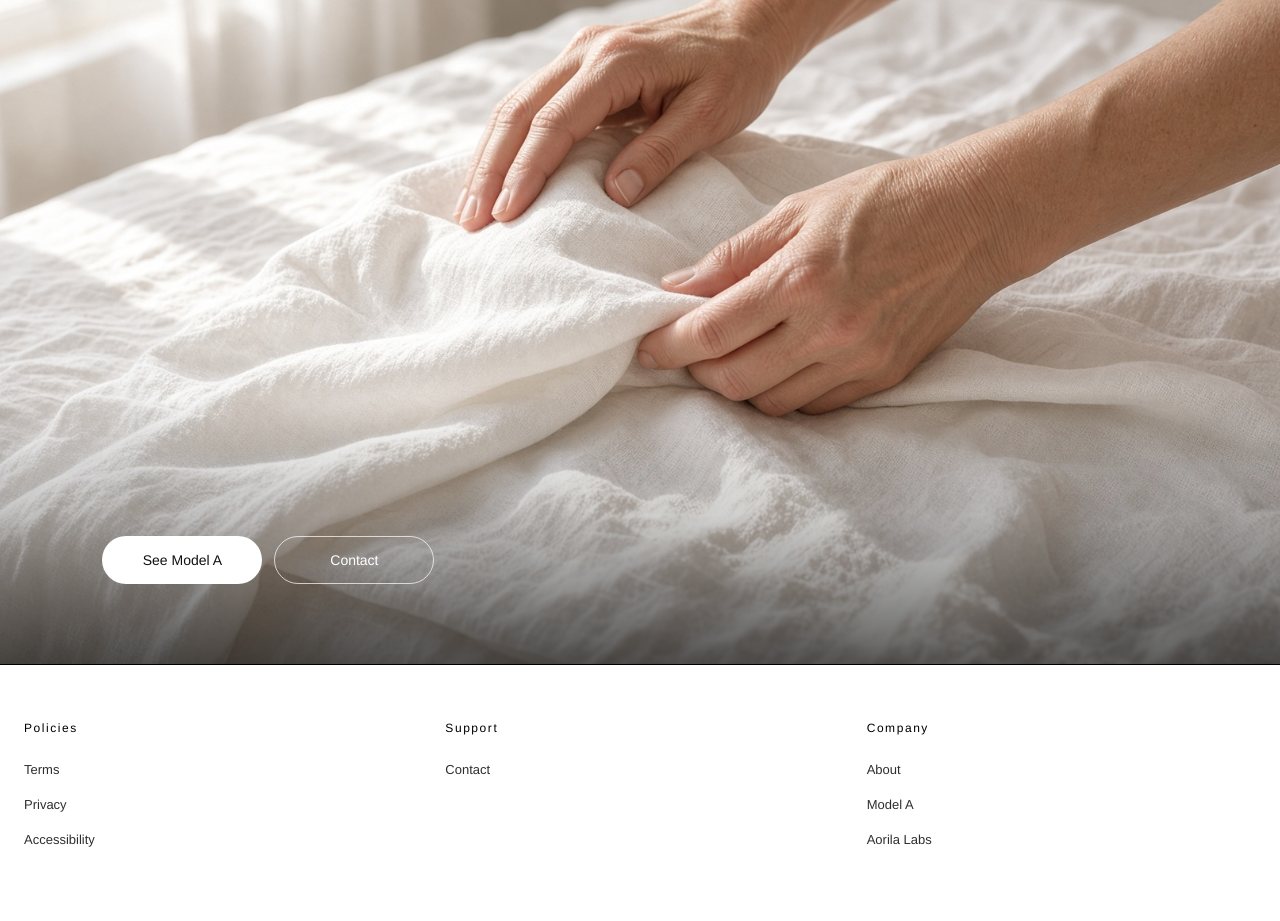
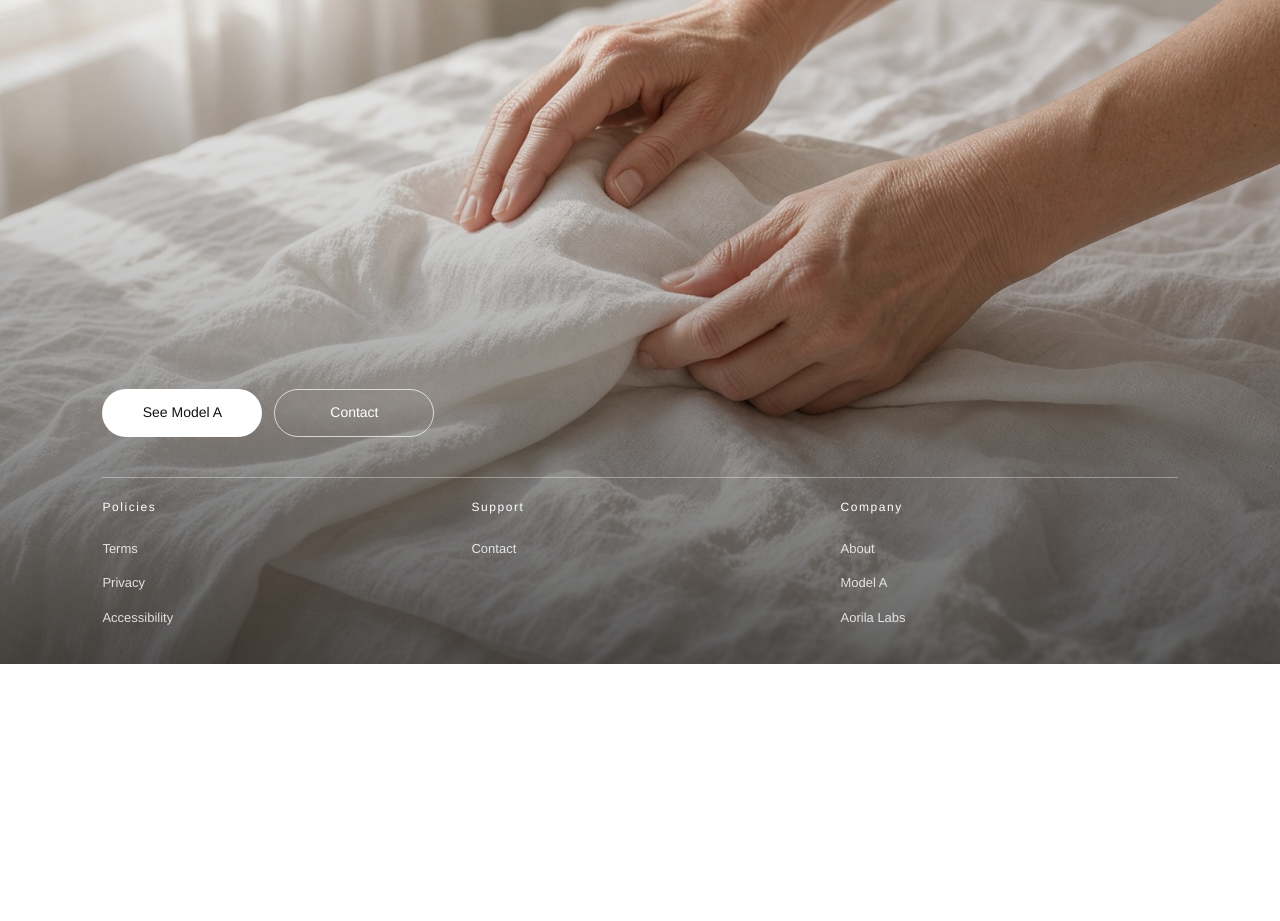
Before and after one commit to aorilalabs/aorila-web, a plain HTML site: page consumer-site/index.html in a window 1280 px wide. Shown: the part 2536-3457 px from the top of the page. After the commit the page ends 3200 px from the top, so only its background shows below. Drawn offline with Linux system fonts and the light colour scheme.

Commit message:
Sit the homepage footer on the last photograph

```diff
--- a/consumer-site/assets/css/home.css
+++ b/consumer-site/assets/css/home.css
@@ -30,3 +30,18 @@
 }
 
 .frame .kicker + .facts{margin-top:22px}
+
+.frame--last{height:auto;min-height:100svh}
+.frame--last .frame__copy{
+  position:relative;min-height:100svh;
+  display:flex;flex-direction:column;justify-content:flex-end;align-items:stretch;
+  padding-bottom:28px;
+}
+.pills{display:flex;gap:12px;flex-wrap:wrap}
+.home .footer{
+  background:transparent;border-top:1px solid rgba(255,255,255,.35);
+  color:#fff;margin:28px 0 0;padding:22px 0 0;max-width:none;
+}
+.home .fcol__head,.home .footer button{color:#fff}
+.home .fcol__body a{color:rgba(255,255,255,.82)}
+.home .fcol__body a:hover{color:#fff}
--- a/consumer-site/index.html
+++ b/consumer-site/index.html
@@ -61,19 +61,21 @@
     <p class="lede">Not for sale. Early 2028. Write to info@aorila.com and we will tell you when a place opens.</p>
   </div>
 </section>
-<section class="frame">
+<section class="frame frame--last">
   <img src="assets/reel/hands.jpg" alt="">
   <div class="frame__copy frame__copy--end">
-    <a class="pill" href="robots/">See Model A</a>
-    <a class="pill pill--ghost" href="contact/">Contact</a>
+    <div class="pills">
+      <a class="pill" href="robots/">See Model A</a>
+      <a class="pill pill--ghost" href="contact/">Contact</a>
+    </div>
+    <footer class="footer">
+      <div class="fcol"><button class="fcol__head">Policies</button><div class="fcol__body"><a href="policies/terms.html">Terms</a><a href="policies/privacy.html">Privacy</a><a href="policies/accessibility.html">Accessibility</a></div></div>
+      <div class="fcol"><button class="fcol__head">Support</button><div class="fcol__body"><a href="contact/">Contact</a></div></div>
+      <div class="fcol"><button class="fcol__head">Company</button><div class="fcol__body"><a href="company/">About</a><a href="robots/">Model A</a><a href="https://aorilalabs.com">Aorila Labs</a></div></div>
+    </footer>
   </div>
 </section>
 </main>
-<footer class="footer">
-<div class="fcol"><button class="fcol__head">Policies</button><div class="fcol__body"><a href="policies/terms.html">Terms</a><a href="policies/privacy.html">Privacy</a><a href="policies/accessibility.html">Accessibility</a></div></div>
-<div class="fcol"><button class="fcol__head">Support</button><div class="fcol__body"><a href="contact/">Contact</a></div></div>
-<div class="fcol"><button class="fcol__head">Company</button><div class="fcol__body"><a href="company/">About</a><a href="robots/">Model A</a><a href="https://aorilalabs.com">Aorila Labs</a></div></div>
-</footer>
 <div class="scrim" id="scrim"></div>
 <script src="assets/js/main.js"></script>
 </body>
```
